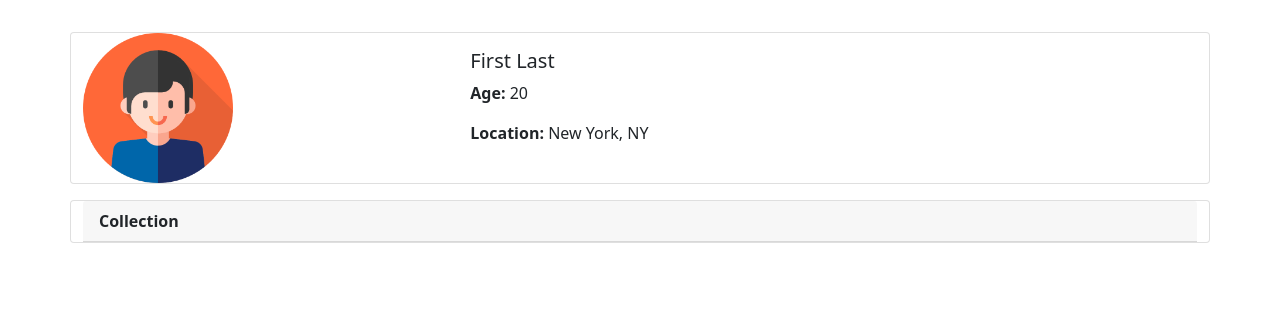
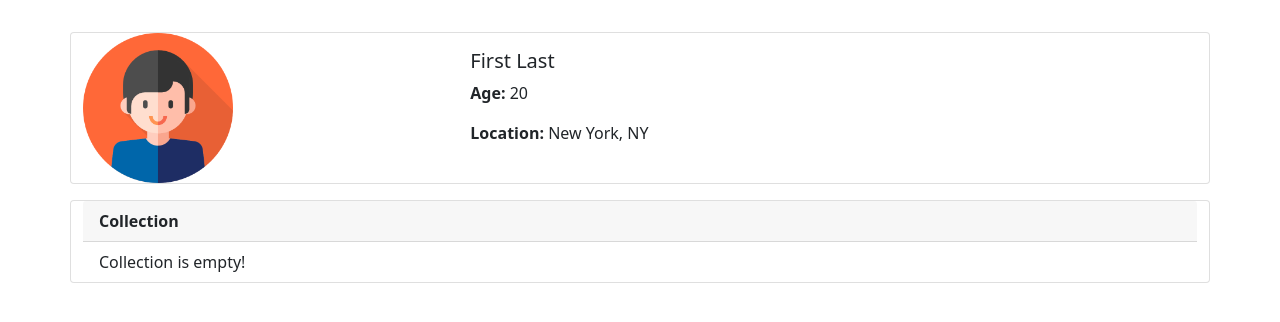
Before and after one commit to nabilshadman/flask-gamemanage-app-prototype, a Flask app: template templates/collection.html in a window 1280 px wide. Shown: the part 56-378 px from the top of the page. Run offline with Flask 2, Linux system fonts and the light colour scheme; the template is opened without the code that fills it, so the values that code supplies are empty.

Commit message:
Updated logic of empty collection to show empty message in list

```diff
--- a/templates/collection.html
+++ b/templates/collection.html
@@ -25,13 +25,19 @@
       <b>Collection</b>
     </div>
     <ul class="list-group list-group-flush">
-    {% for id in collection_list %}
+      {% if collection_list %}
+      {% for id in collection_list %}
+        <li class="list-group-item">
+            <p class="card-text">{{collection_list[id]}}</p>
+            <a href="{{url_for('single_game',id=id)}}" class="btn btn-dark btn-sm">Learn More</a>
+            <a href="{{url_for('remove_from_collection',id=id)}}" class="btn btn-danger btn-sm">Remove</a>
+        </li>
+      {% endfor %}
+    {% else %}
       <li class="list-group-item">
-          <p class="card-text">{{collection_list[id]}}</p>
-          <a href="{{url_for('single_game',id=id)}}" class="btn btn-dark btn-sm">Learn More</a>
-          <a href="{{url_for('remove_from_collection',id=id)}}" class="btn btn-danger btn-sm">Remove</a>
+        <p class="card-text">Collection is empty!</p>
       </li>
-    {% endfor %}
+    {% endif %}
     </ul>
 
   </div>
```
